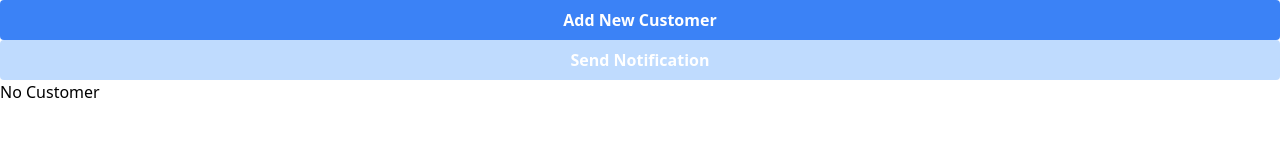
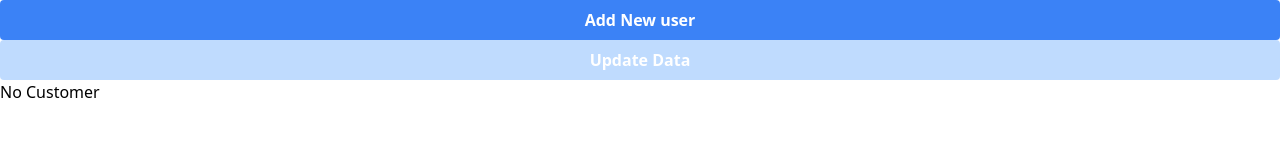
Before and after one commit to Mohamed22221/code-healper, a React (Create React App) app: page / in a window 1280 px wide. Shown: the top 160 px of the page. Built offline with nearby package versions, Linux system fonts and the light colour scheme.

Commit message:
two example observe pattern

```diff
--- a/package.json
+++ b/package.json
@@ -14,6 +14,7 @@
     "react": "^18.2.0",
     "react-dom": "^18.2.0",
     "react-scripts": "5.0.1",
+    "react-toastify": "^10.0.5",
     "typescript": "^5.5.4",
     "web-vitals": "^2.1.4",
     "zustand": "^4.5.5"
--- a/src/App.js
+++ b/src/App.js
@@ -1,11 +1,13 @@
 import "./App.css";
-
-import ShowObserver from "./pattern/observe/showObserver";
+import { ToastContainer } from 'react-toastify';
+import 'react-toastify/dist/ReactToastify.css';
+import ExampleTwoObserver from "./pattern/observe/exampleTwoObserver";
 function App() {
   return (
     <div>
 
-    <ShowObserver />
+    <ExampleTwoObserver />
+    <ToastContainer />
     </div>
   );
 }
--- /dev/null
+++ b/src/pattern/observe/exampleTwoObserver.tsx
@@ -0,0 +1,88 @@
+import React from "react";
+import {  toast } from 'react-toastify';
+
+var nameList = [
+  "Time",
+  "Past",
+  "Future",
+  "Dev",
+  "Fly",
+  "Flying",
+  "Soar",
+  "Soaring",
+  "Power",
+  "Falling",
+  "Fall",
+  "Jump",
+  "Cliff",
+  "Mountain",
+  "Rend",
+  "Red",
+  "Blue",
+  "Green",
+  "Yellow",
+  "Gold",
+  "Demon",
+  "Demonic",
+  "Panda",
+  "Cat",
+];
+interface Observer {
+  name: string;
+  userId: number;
+}
+const useNotificationObserver = () => {
+  const [observers, setObservers] = React.useState<Observer[]>([]);
+
+  const subscribe = (name: string): void => {
+    setObservers((observers) => [
+      ...observers,
+      { name: name, userId: 1 + observers.length },
+    ]);
+  };
+
+  const notify = (data: any, userId: number) => {
+    observers.forEach((observer) => {
+      if (observer.userId === userId) {
+        toast("Notify : " + observer.name + ":" + data)
+      }
+    });
+  };
+
+  return { subscribe, notify, observers };
+};
+const ExampleTwoObserver = () => {
+  const { observers, subscribe, notify } = useNotificationObserver();
+  const userId = 1;
+  return (
+    <div className="flex flex-col">
+      <button
+        className="bg-blue-500 hover:bg-blue-700 text-white font-bold py-2 px-4 rounded"
+        onClick={() => {
+          const newName = nameList[Math.floor(Math.random() * nameList.length)];
+          subscribe(newName);
+        }}
+      >
+        Add New user
+      </button>
+      <button
+        className="bg-blue-200 hover:bg-blue-700 text-white font-bold py-2 px-4 rounded"
+        onClick={() => {
+          notify("please update your data", userId);
+
+        }}
+      >
+        Update Data
+      </button>
+      <div className="flex flex-col">
+        {observers.length > 0
+          ? observers.map((item) => {
+              return <h2 key={item.userId}>{item.name + item.userId}</h2>;
+            })
+          : "No Customer"}
+      </div>
+    </div>
+  );
+};
+
+export default ExampleTwoObserver;
```
Also changed, not shown: 1 other file (tests, documents, lock files or other folders).
